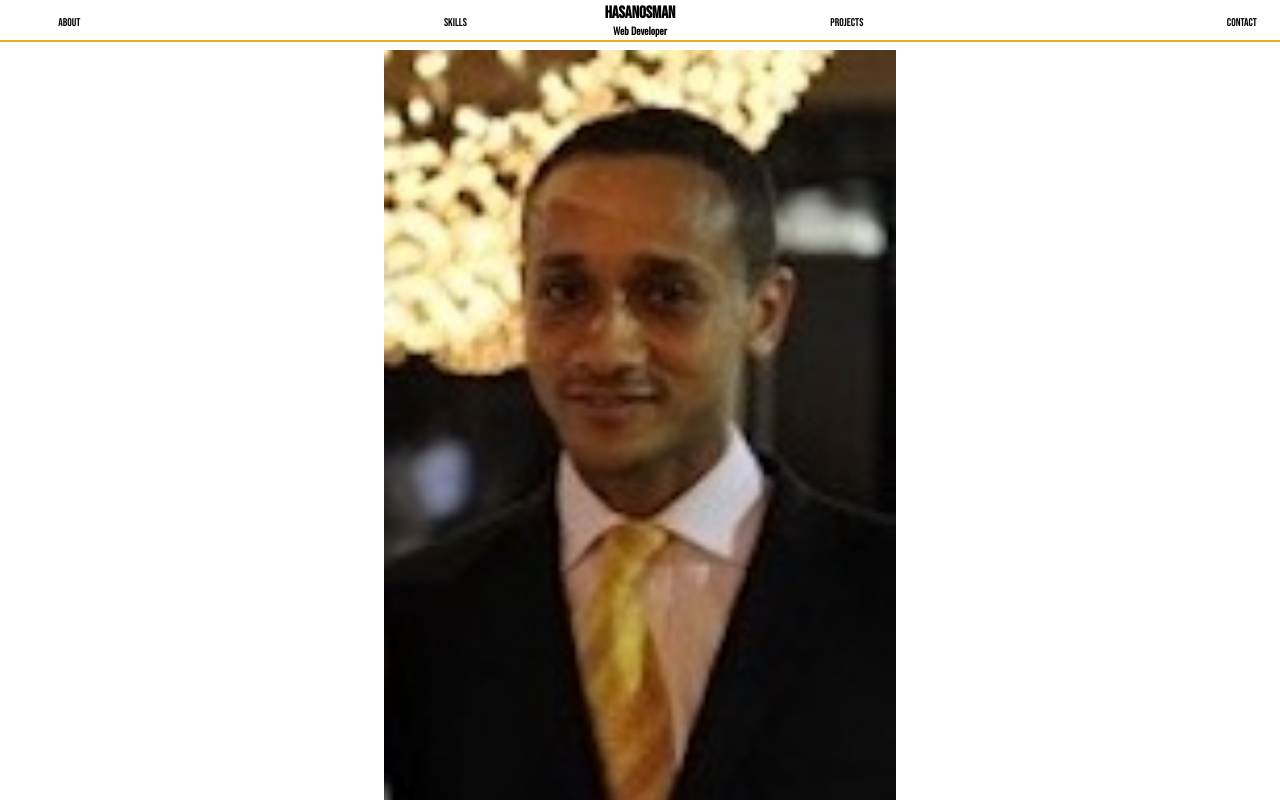
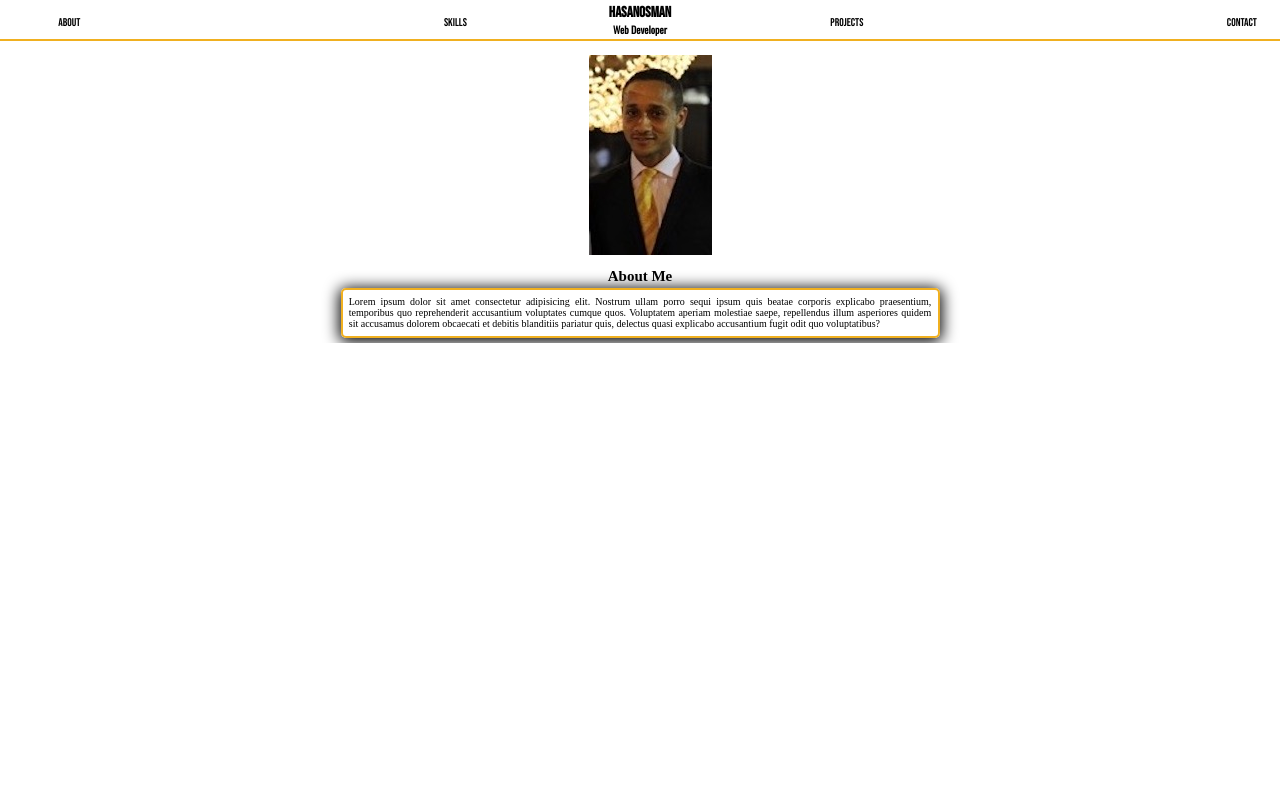
Before and after one commit to hasanosman2020/personalportfolio, a plain HTML site: page hasanosman/index.html in a window 1280 px wide. Shown: the top 800 px of the page. Drawn offline with nearby package versions, Linux system fonts and the light colour scheme.

Commit message:
Complete tablet and desktop views of first section (welcome_section). Code behaving as expected.

```diff
--- a/hasanosman/assets/css/style.css
+++ b/hasanosman/assets/css/style.css
@@ -164,12 +164,22 @@ max-width: 100%;
   margin-top: 5rem;
   width: 40%;
   height: 70%;
+  animation: fadeIn;
+  animation-duration: 4s;
 }
-.aboutme{
+.title_aboutme{
+  text-align: center;
+  margin-top: 1rem;
+}
+.text_aboutme{
   width: 40%;
   padding: 0.625rem;
+  margin-bottom: 1rem;
+  border: 2px solid #f0b020;
   border-radius: 5px;
-  box-shadow: 0px 2px 15px 2px var(--primary_shadow);
+  box-shadow: 0px 2px 15px 2px;
+  margin: 0 auto;
+  text-align: justify;
 }
 .aboutme h2{
   line-height: var(--line_height);
@@ -187,9 +197,19 @@ max-width: 100%;
 
 @media only screen and (min-width: 599px) {
 
-  h1 {
-    font-size: 1.7rem;
-  }
+  #main {
+  display: grid;
+  grid-template-columns: minmax(1em, 1fr) minmax(0, 599px) minmax(1em, 1fr);
+  padding: 0.5em 1em;
+  height: 100%;
+  overflow: hidden;
+  margin-bottom: 1rem;
+  /*background-color: var(--maincolour);*/
+}
+
+#main > * {
+  grid-column: 2 / -2;
+}
 
   #menubutton:not(:checked)~.menu {
     right: 0;
@@ -212,8 +232,16 @@ max-width: 100%;
   label {
     display: none;
   }
+
+.welcome_section img{
+  margin-left: 2rem;
+  width: auto;
+  height: auto;
 }
-
+.text_aboutme {
+  width: 100%;
+}
+}
 @media only screen and (min-width: 992px) {
   .logo, .sub_logo{
     text-align: center;
```
